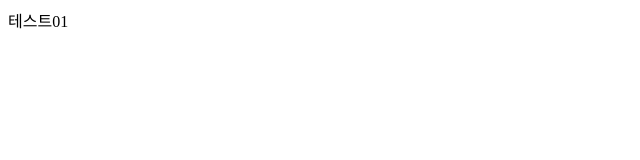
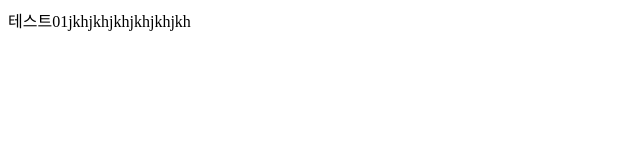
Before and after one commit to gomaci/test0417b, a plain HTML site: page index.html in a window 1280 px wide. Shown: the whole page, without its empty margins (0-640 px from the left). Drawn offline with Linux system fonts and the light colour scheme.

Commit message:
테스트02

```diff
--- a/index.html
+++ b/index.html
@@ -6,6 +6,6 @@
   <title>Document</title>
 </head>
 <body>
-  테스트01
+  테스트01jkhjkhjkhjkhjkhjkh
 </body>
 </html>
```
Also changed, not shown: aaaa.txt (added).
